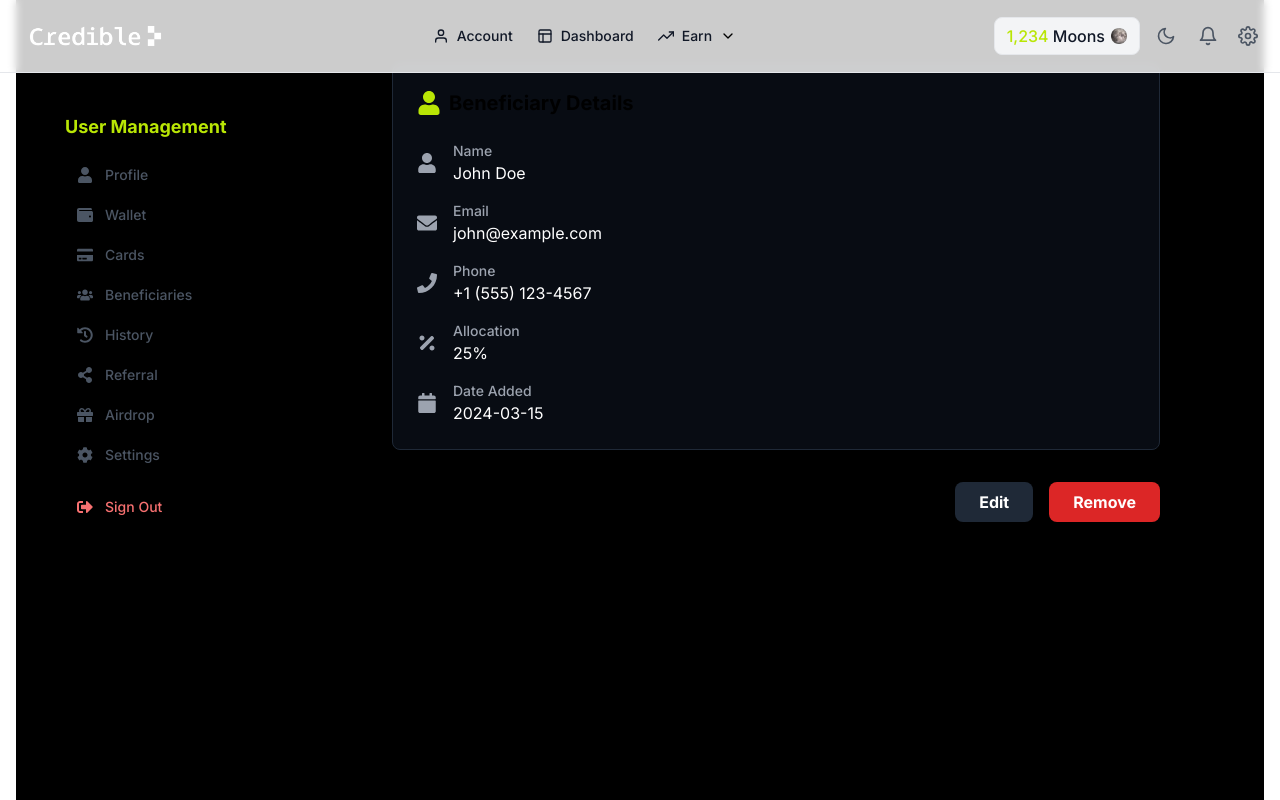
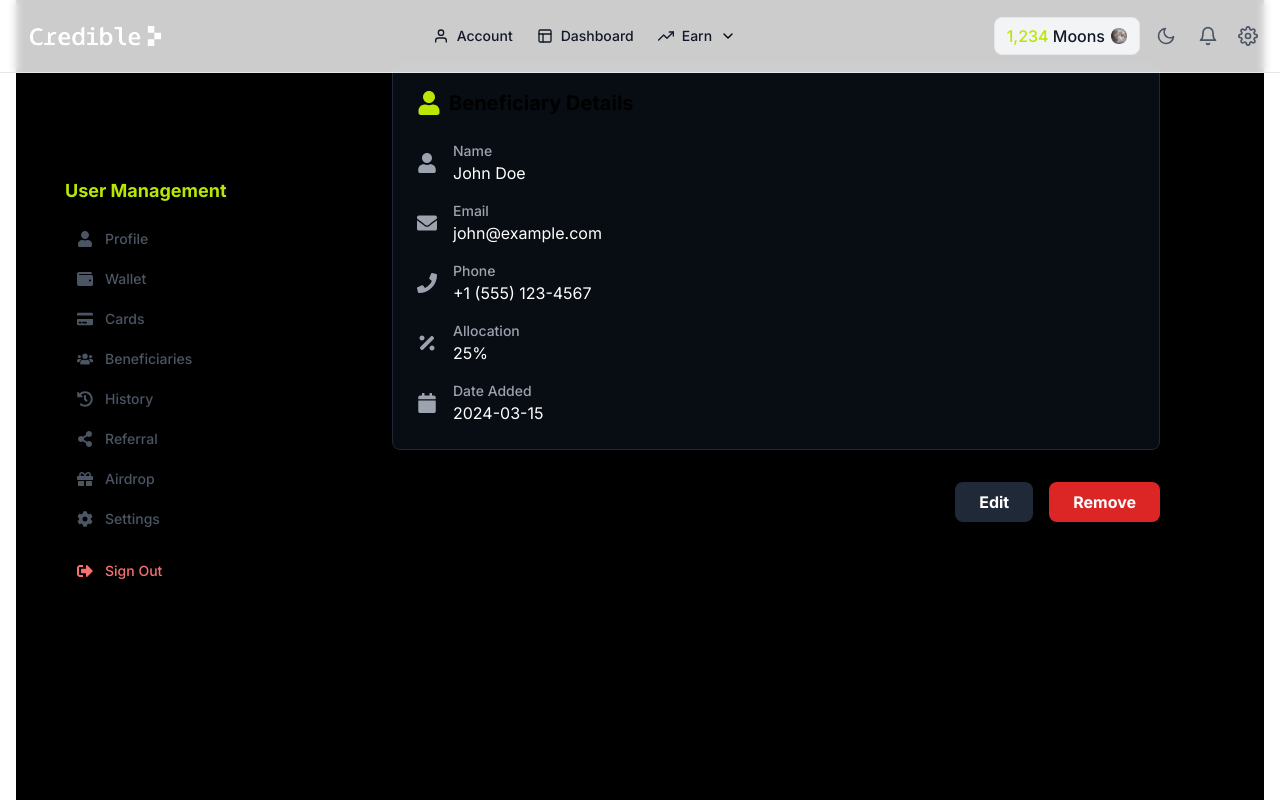
Before and after one commit to w3-surfer/credible-finance, a Next.js app: page /account/beneficiary in a window 1280 px wide. Shown: the top 800 px of the page. Built offline with nearby package versions, Linux system fonts and the light colour scheme.

Commit message:
style: adjust AccountMenu position to be lower and aligned side by side with boxes

```diff
--- a/src/app/account/layout.tsx
+++ b/src/app/account/layout.tsx
@@ -11,7 +11,7 @@
     <div className="min-h-screen bg-black">
       <div className="container mx-auto py-8">
         <div className="flex gap-4">
-          <div className="flex-shrink-0 mt-16">
+          <div className="flex-shrink-0 mt-32">
             <AccountMenu />
           </div>
           <div className="flex-grow">
```
